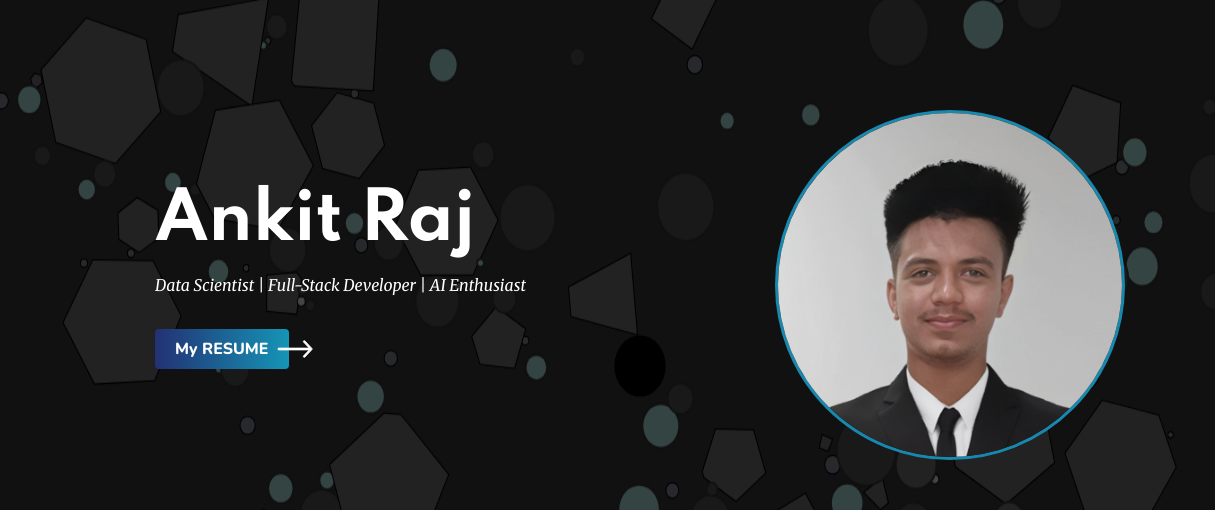
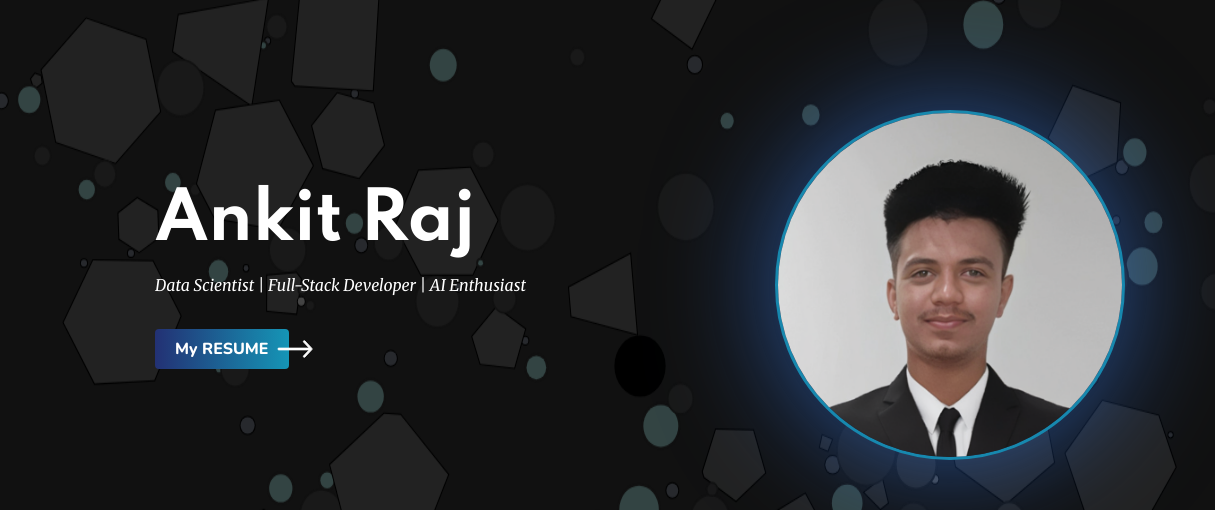
Before and after one commit to chalakbilla/Portfolio, a website: page index.html in a window 1280 px wide. Shown: the part 114-624 px from the top of the page, 0-1215 px from the left. Drawn offline with nearby package versions, Linux system fonts and the light colour scheme; animation ran at ten frames a second; a script that the page names is missing.

Commit message:
added favicon

```diff
--- a/index.html
+++ b/index.html
@@ -3,11 +3,13 @@
 
 <head>
   <meta charset="UTF-8" />
-  <meta name="viewport" content="width=device-width, initial-scale=1.0" />
+  <meta name="Ankit Raj Portfolio Data Scientist |Full-StackDeveloper | AI Enthusiast " content="width=device-width, initial-scale=1.0" />
   <title>Ankit Raj - Portfolio</title>
   <link rel="stylesheet" href="font.css" />
   <link rel="stylesheet" href="output.css" />
   <link rel="stylesheet" href="style.css" />
+  <link rel="icon" type="image/png" href="assets/icons/favicon.svg">
+
   <!-- Google Fonts -->
   <link
     href="https://fonts.googleapis.com/css2?family=Nunito:wght@400;700&family=Spartan:wght@700&family=Merriweather:ital@1&display=swap"
@@ -178,9 +180,12 @@
 
         <!-- Right Image -->
         <div>
-          <img src="./assets/images/Profile.jpg" alt="Ankit Raj Profile"
-            class="profile-pic w-[350px] h-[350px] rounded-full border-4 border-blue-500 object-cover"
-            style="aspect-ratio: 1/1;">
+          <img
+            src="./assets/images/Profile.jpg"
+            alt="Ankit Raj Profile"
+            class="profile-pic w-[350px] h-[350px] rounded-full border-4 border-blue-500 object-cover drop-shadow-[0_0px_60px_rgba(59,130,246,0.6)]"
+            style="aspect-ratio: 1/1;"
+          >
         </div>
       </div>
     </div>
```
Also changed, not shown: assets/icons/favicon.svg (added).
